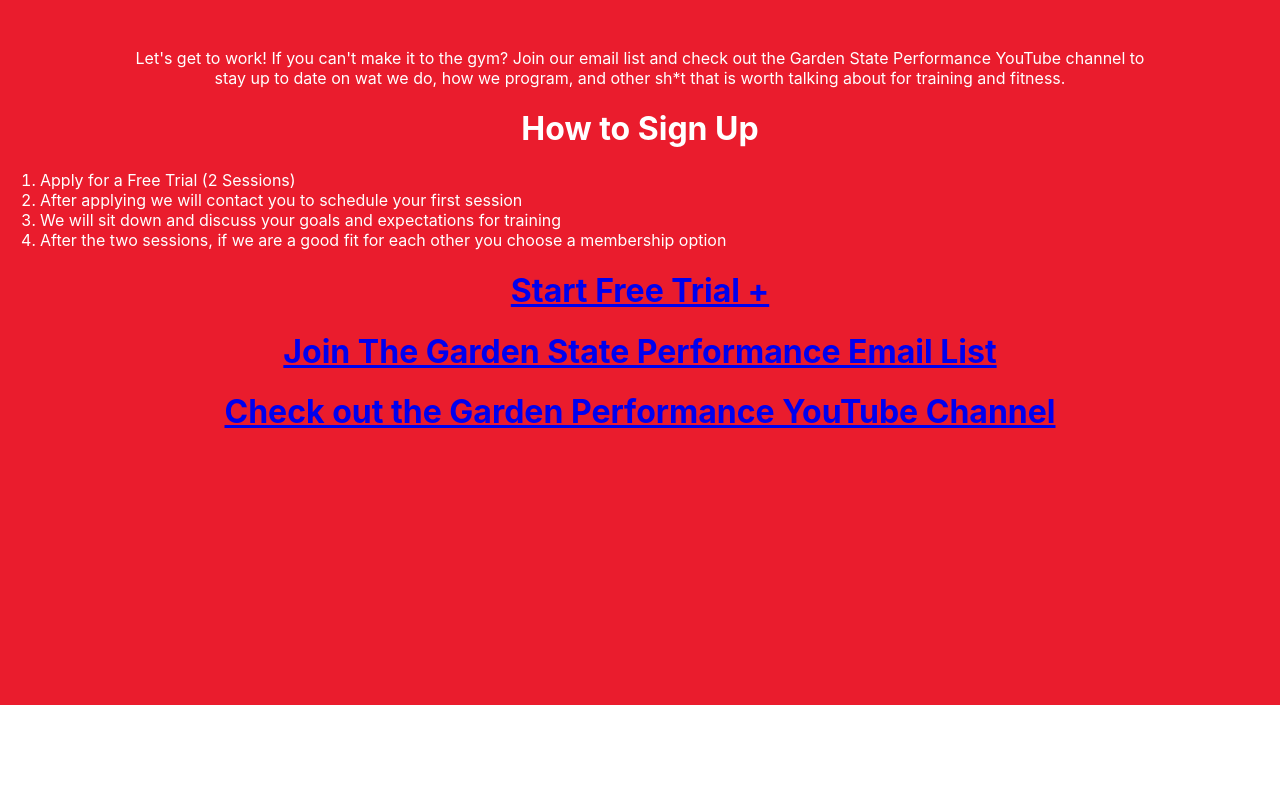
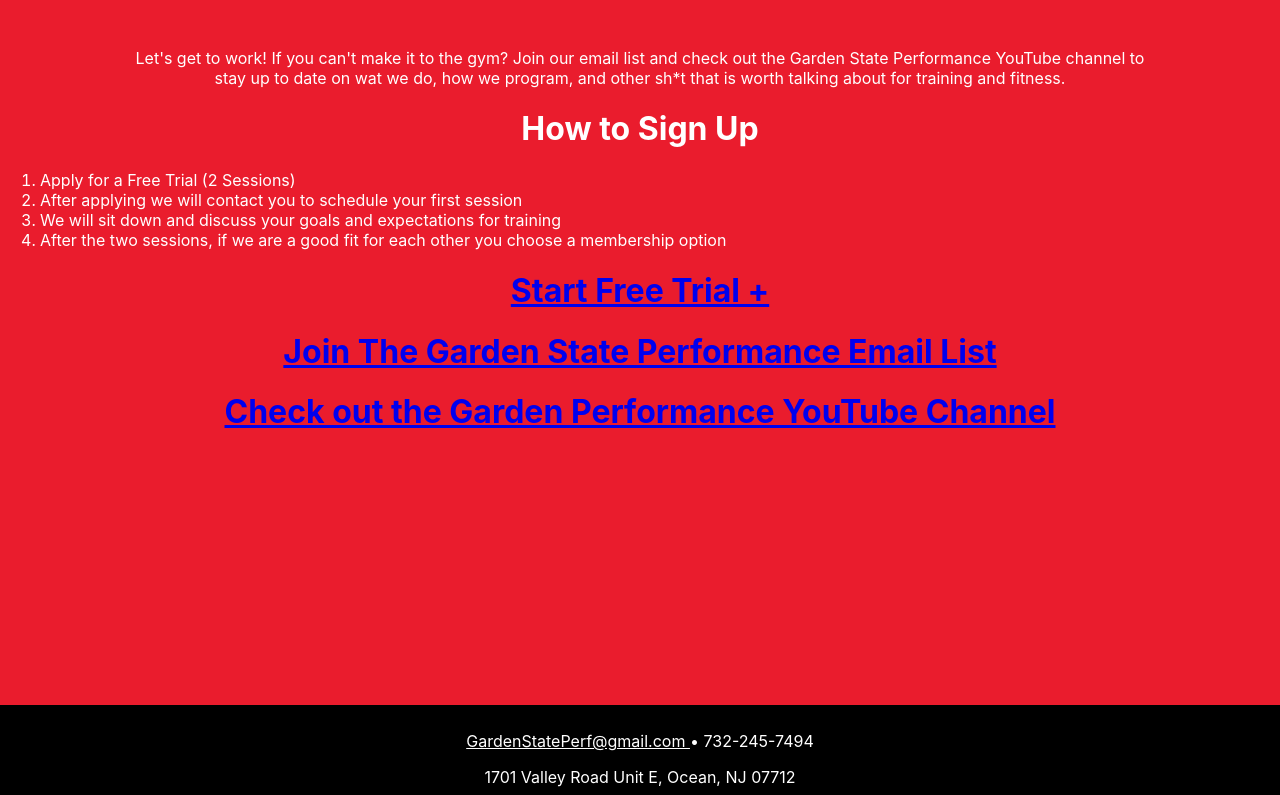
Before and after one commit to dmopsick/garden-state-performance, a React (Create React App) app: page / in a window 1280 px wide. Shown: the part 1939-2734 px from the top of the page. Before the commit the page ends 2644 px from the top, so only its background shows below. Built offline with nearby package versions, Linux system fonts and the light colour scheme.

Commit message:
Adding in first iteration of the footer with contact info

```diff
--- a/src/App.js
+++ b/src/App.js
@@ -1,8 +1,9 @@
 import './App.css';
 import Router from "./Router";
-import { ThemeProvider } from "@material-ui/styles";
-import { createTheme } from "@material-ui/core";
-import Header from "./components/Header";
+import { ThemeProvider } from '@material-ui/styles';
+import { createTheme } from '@material-ui/core';
+import Header from './components/Header';
+import Footer from './components/Footer';
 
 const theme = createTheme({
   pallete: {
@@ -23,6 +24,7 @@
       <ThemeProvider theme={theme}>
         <Header />
         <Router />
+        <Footer />
       </ThemeProvider>
     </div>
   );
--- /dev/null
+++ b/src/components/Footer.js
@@ -0,0 +1,29 @@
+
+
+export default function Footer() {
+
+    return(
+        <div style={{
+            background: "black",
+            color: "white",
+            height: "80px",
+            paddingTop: "10px"
+        }}>
+            <p>
+                <a href="mailto:gardenstateperf@gmail.com"
+                    style={{
+                        color: "white"
+                    }}
+                >GardenStatePerf@gmail.com </a>
+                •
+                732-245-7494
+            </p>
+            <p>
+                1701 Valley Road Unit E, Ocean, NJ 07712
+            </p>
+
+
+        </div>
+    )
+
+}
--- a/src/components/Header.js
+++ b/src/components/Header.js
@@ -1,6 +1,6 @@
-import { makeStyles } from "@material-ui/styles";
+import { makeStyles } from '@material-ui/styles';
 import Logo from '../logo.svg';
-import { AppBar, Toolbar, Typography, IconButton } from "@material-ui/core";
+import { AppBar, Toolbar, Typography, IconButton } from '@material-ui/core';
 
 
 
@@ -19,6 +19,7 @@
     return (
         <AppBar className={classes.navBar}>
             <Toolbar>
+                <a href ="/">
                     <IconButton
                         edge="start"
                         aria-label="home"
@@ -28,6 +29,7 @@
                     >
                     <img style={{height: "55px", width: "55px"}} src={Logo} />
                     </IconButton>
+                </a>
                 <Typography variant="h5" component="div" sx={{ flexGrow: 2 }}>
                     Garden State Performance
                 </Typography>
```
Lines whose indentation alone changed are shown as unchanged.
